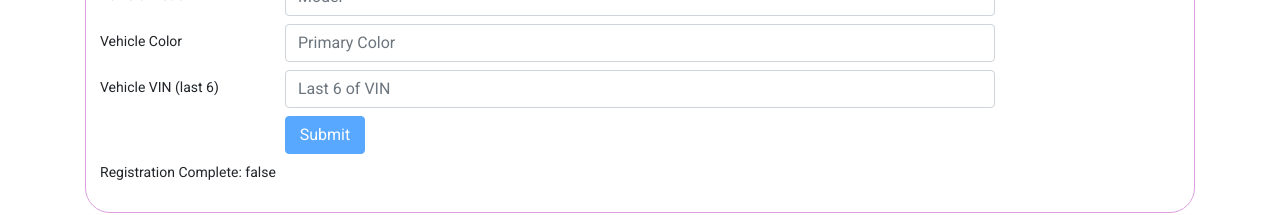
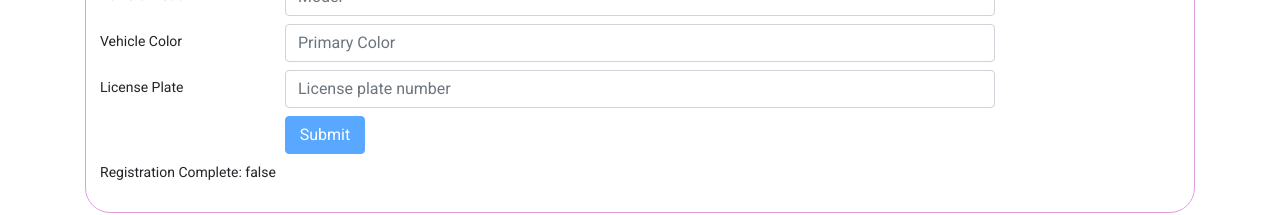
Before and after one commit to braunj/sixcorners, an Angular app: page /registration in a window 1280 px wide. Shown: the part 566-781 px from the top of the page. Built offline with nearby package versions, Linux system fonts and the light colour scheme.

Commit message:
changed vin to license place - new favicon

```diff
--- a/src/app/data/Vehicle.ts
+++ b/src/app/data/Vehicle.ts
@@ -5,7 +5,7 @@ export class Vehicle {
     public make: string,
     public model: string,
     public color: string,
-    public vin6: string, // last 6 numbers
+    public plate: string,
     public active: boolean
   ) {}
 }
--- a/src/app/registration/registration.component.html
+++ b/src/app/registration/registration.component.html
@@ -214,26 +214,26 @@
 
     <!-- Vin6 -->
     <div class="form-group row mb-2">
-      <label class="col-md-2 col-form-label" for="vehicleVin6Id"
-        >Vehicle VIN (last 6)</label
+      <label class="col-md-2 col-form-label" for="vehiclePlateId"
+        >License Plate</label
       >
       <div class="col-md-8">
         <input
           class="form-control"
-          formControlName="vehicleVin6"
-          placeholder="Last 6 of VIN"
-          id="vehicleVin6Id"
+          formControlName="vehiclePlate"
+          placeholder="License plate number"
+          id="vehiclePlateId"
           type="text"
           [ngClass]="{
             'is-invalid':
-              (registrationForm.get('vehicleVin6')?.touched ||
-                registrationForm.get('vehicleVin6')?.dirty) &&
-              !registrationForm.get('vehicleVin6')?.valid
+              (registrationForm.get('vehiclePlate')?.touched ||
+                registrationForm.get('vehiclePlate')?.dirty) &&
+              !registrationForm.get('vehiclePlate')?.valid
           }"
         />
         <span class="invalid-feedback">
-          <span *ngIf="registrationForm.get('vehicleVin6')?.errors?.required">
-            Please enter vehicle VIN (last 6 numbers).
+          <span *ngIf="registrationForm.get('vehiclePlate')?.errors?.required">
+            Please enter your license plate number.
           </span>
         </span>
       </div>
--- a/src/app/registration/registration.component.ts
+++ b/src/app/registration/registration.component.ts
@@ -43,10 +43,7 @@ export class RegistrationComponent implements OnInit {
       vehicleMake: ['', Validators.required],
       vehicleModel: ['', Validators.required],
       vehicleColor: ['', Validators.required],
-      vehicleVin6: [
-        '',
-        [Validators.required, Validators.minLength(6), Validators.maxLength(6)],
-      ],
+      vehiclePlate: ['', [Validators.required]],
       vehicleActive: [false],
     });
   }
```
Also changed, not shown: 1 other file (tests, documents, lock files or other folders).
